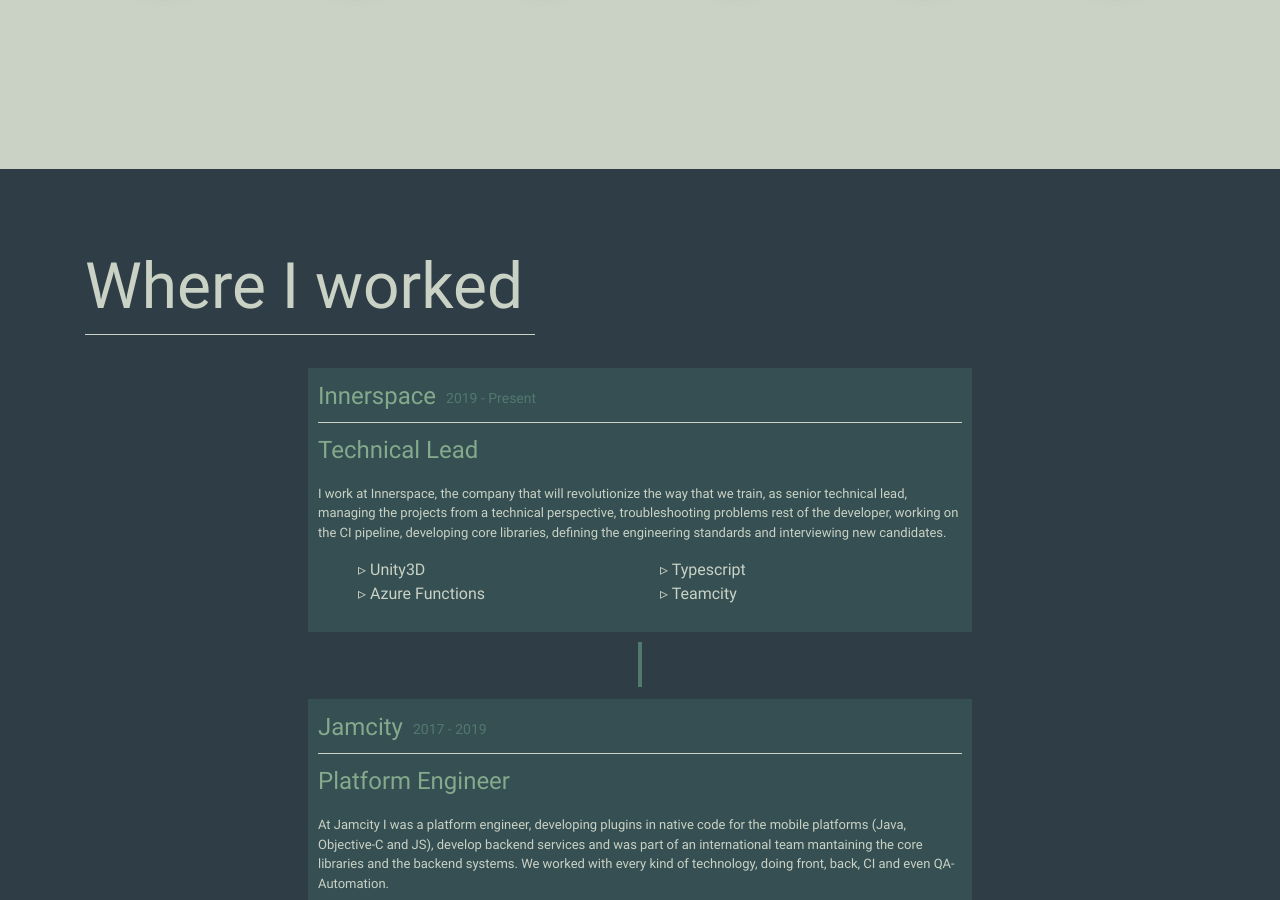
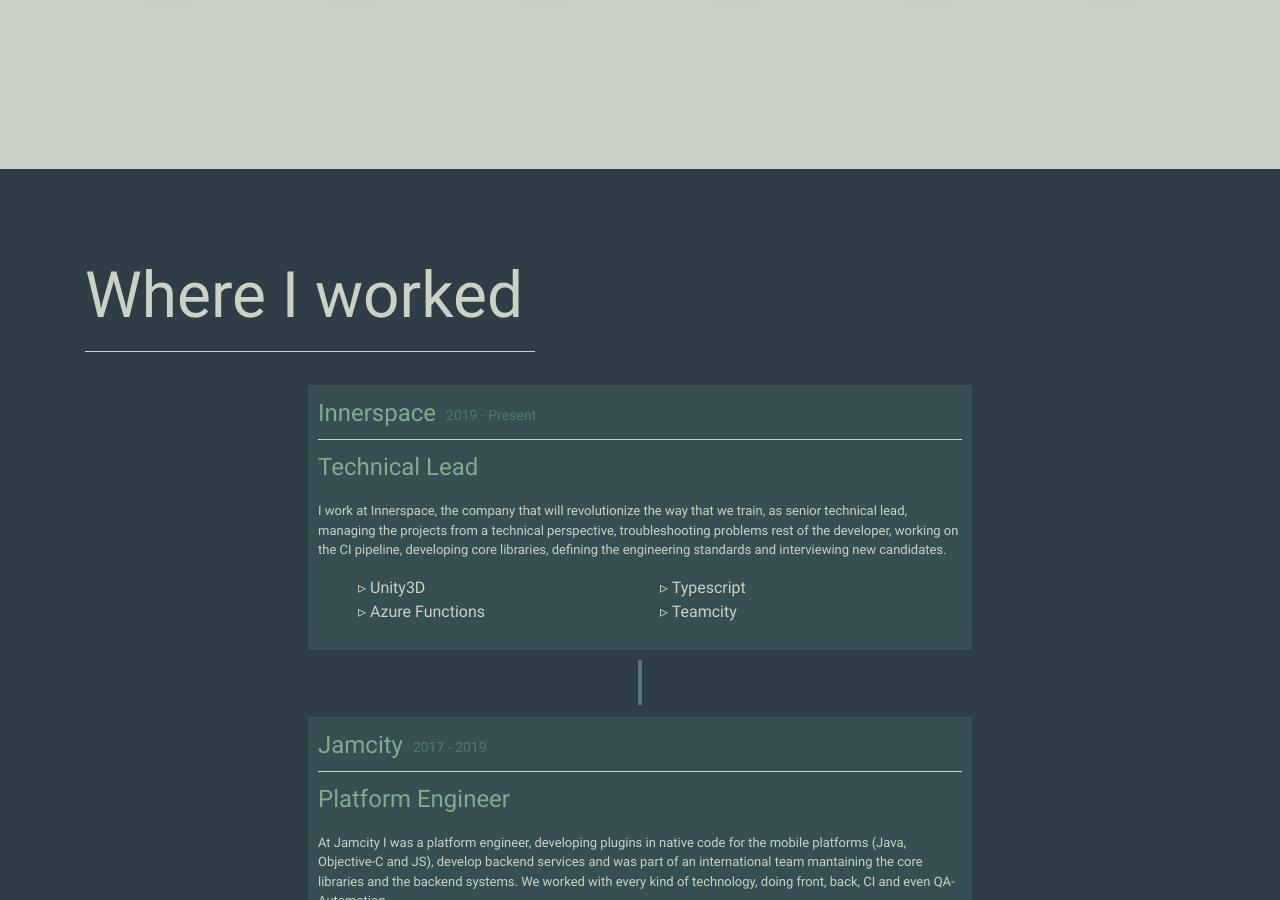
Before and after one commit to Bullrich/bullrich.github.io, a Jekyll site: the page built from index.md, in a window 1280 px wide and 900 px high, scrolled down 1687 px. Built offline with Jekyll 4.4.1, drawn with Linux system fonts in a browser that asks for light colours.

Commit message:
Added responsiveness to headers

```diff
--- a/_layouts/index.html
+++ b/_layouts/index.html
@@ -14,7 +14,7 @@
   <section class="portfolio-section odd-section" id="title">
     <div class="vertical-center align-point">
       <div class="container">
-        <div style="font-size: 48px;">Hi, I am</div>
+        <div style="font-size: 3em;">Hi, I am</div>
         <div class="portfolio-name">{{ page.user.name }}.</div>
         <div class="portfolio-slogan">I create experiences.</div>
         <p style="font-size: 24px; width: 70%">{{ page.description }}</p>
@@ -95,7 +95,7 @@
     <div class="vertical-center">
       <div class="container">
         <div style="max-width: 450px">
-          <h1 style="font-size: 64px">Where I worked</h1>
+          <h1 class="section-header">Where I worked</h1>
           <hr class="my-2 even">
         </div>
         <br class="divider"/>
@@ -132,7 +132,7 @@
     <div class="vertical-center">
       <div class="container">
         <div style="max-width: 550px">
-          <h1 style="font-size: 64px">Some things I built</h1>
+          <h1 class="section-header">Some things I built</h1>
           <hr class="my-2">
         </div>
         <div class="row" style="margin-bottom: 100px;">
--- a/css/portfolio.scss
+++ b/css/portfolio.scss
@@ -99,11 +99,20 @@
 }
 
 .portfolio-slogan {
-  font-size: 12vw;
+  font-size: 9vw;
   line-height: 10vh;
 
   @media screen and (min-width: 1200px) {
-    font-size: 80px;
+    font-size: 5em;
+    line-height: 94px;
+  }
+}
+
+.section-header{
+  font-size: 9vw;
+
+  @media screen and (min-width: 800px) {
+    font-size: 4em;
     line-height: 94px;
   }
 }
```
